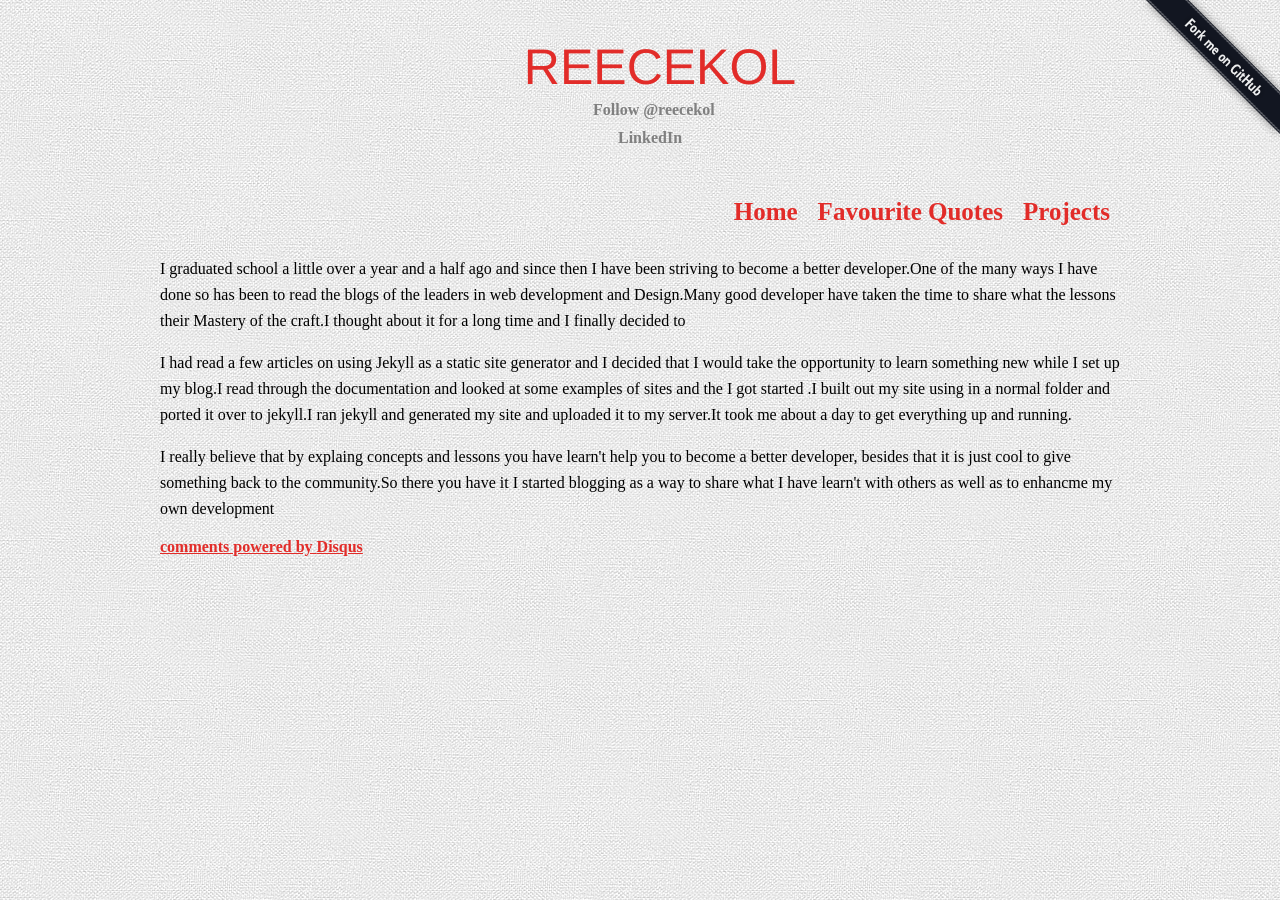
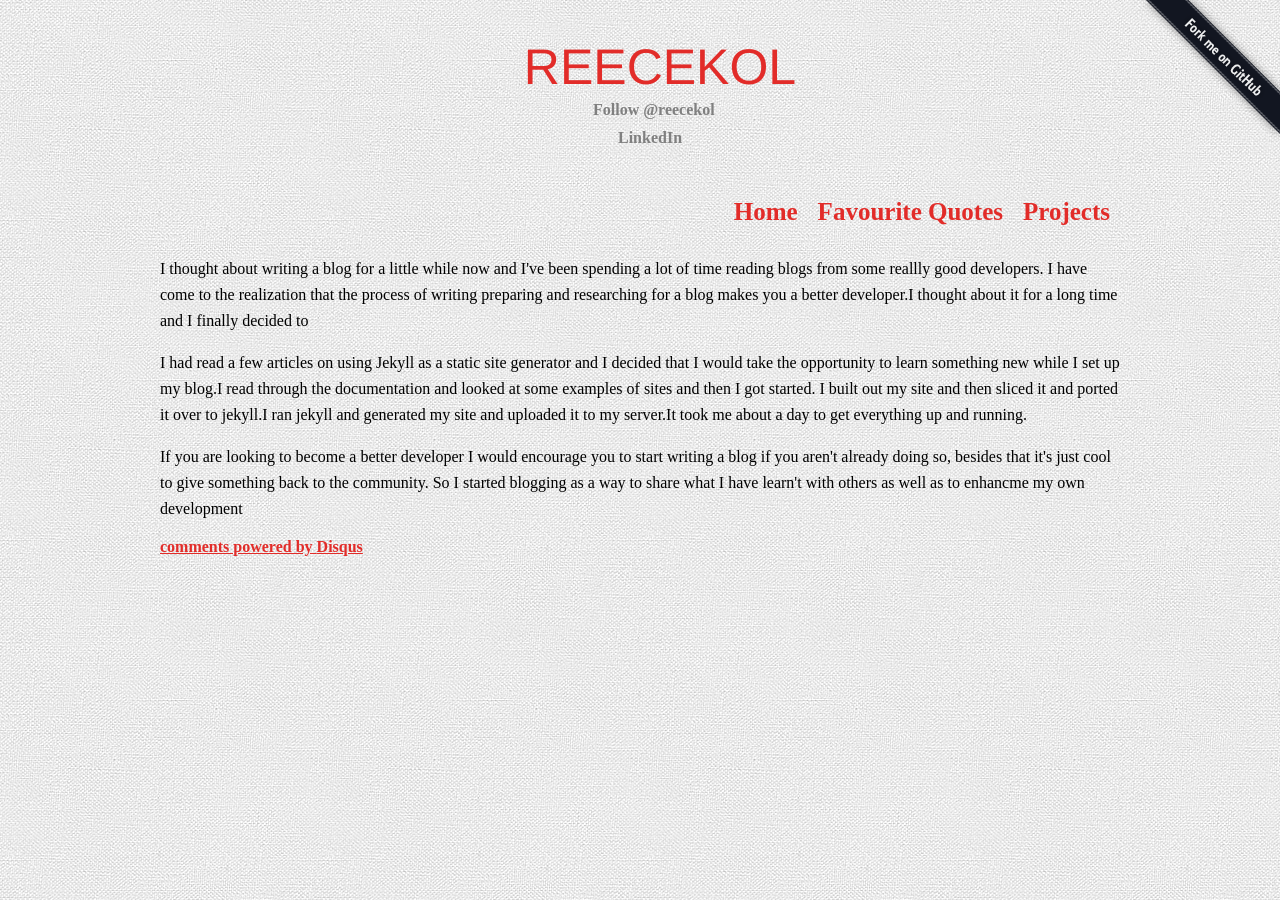
Before and after one commit to reecekol/reecekol.com, a Jekyll site: the page built from _posts/2013-01-08-Why-I-Started-Blogging.html, in a window 1280 px wide. Built offline with Jekyll 4.4.1, drawn with Linux system fonts in a browser that asks for light colours; comment, search, counter and statistics services are not loaded.

Commit message:
updated post

```diff
--- a/_posts/2013-01-08-Why-I-Started-Blogging.html
+++ b/_posts/2013-01-08-Why-I-Started-Blogging.html
@@ -3,8 +3,8 @@ layout: post
 title: Why I Started Blogging
 ---
 
-<p>I graduated school a little over a year and a half ago and since then I have been striving to  become a better developer.One of the many ways I have done so has been to read the blogs of the leaders in web development and Design.Many good developer have taken the time to share what the lessons their Mastery of the craft.I thought about it for a long time and I finally decided to </p>
+<p>I thought about writing a blog for a little while now and I've been spending a lot of time reading blogs from some reallly good developers. I have come to the realization that the process of writing preparing and researching for a blog makes you a better developer.I thought about it for a long time and I finally decided to </p>
 
-<p>I had read a few articles on using Jekyll as a  static site generator and  I decided that I would take the opportunity to learn something new while I set up my blog.I read through the documentation and looked at some examples of sites and the  I got started .I built out my site using in a normal folder and ported it over to jekyll.I ran  jekyll and generated my site and uploaded it to my server.It took me about  a day to get everything up and running.</p>
+<p>I had read a few articles on using Jekyll as a static site generator and I decided that I would take the opportunity to learn something new while I set up my blog.I read through the documentation and looked at some examples of sites and then I got started. I built out my site and then sliced it and ported it over to jekyll.I ran jekyll and generated my site and uploaded it to my server.It took me about  a day to get everything up and running.</p>
 
-<p>I really believe that by explaing concepts and lessons you have learn't help you to become a better developer,  besides that it is just cool to give something  back to the community.So there you have it I started blogging as a way to share what I have learn't with others as well as to enhancme my own development</p>
+<p>If you are looking to become a better developer I would encourage you to start writing a blog if you aren't already doing so, besides that it's just cool to give something  back to the community. So I started blogging as a way to share what I have learn't with others as well as to enhancme my own development</p>
```
